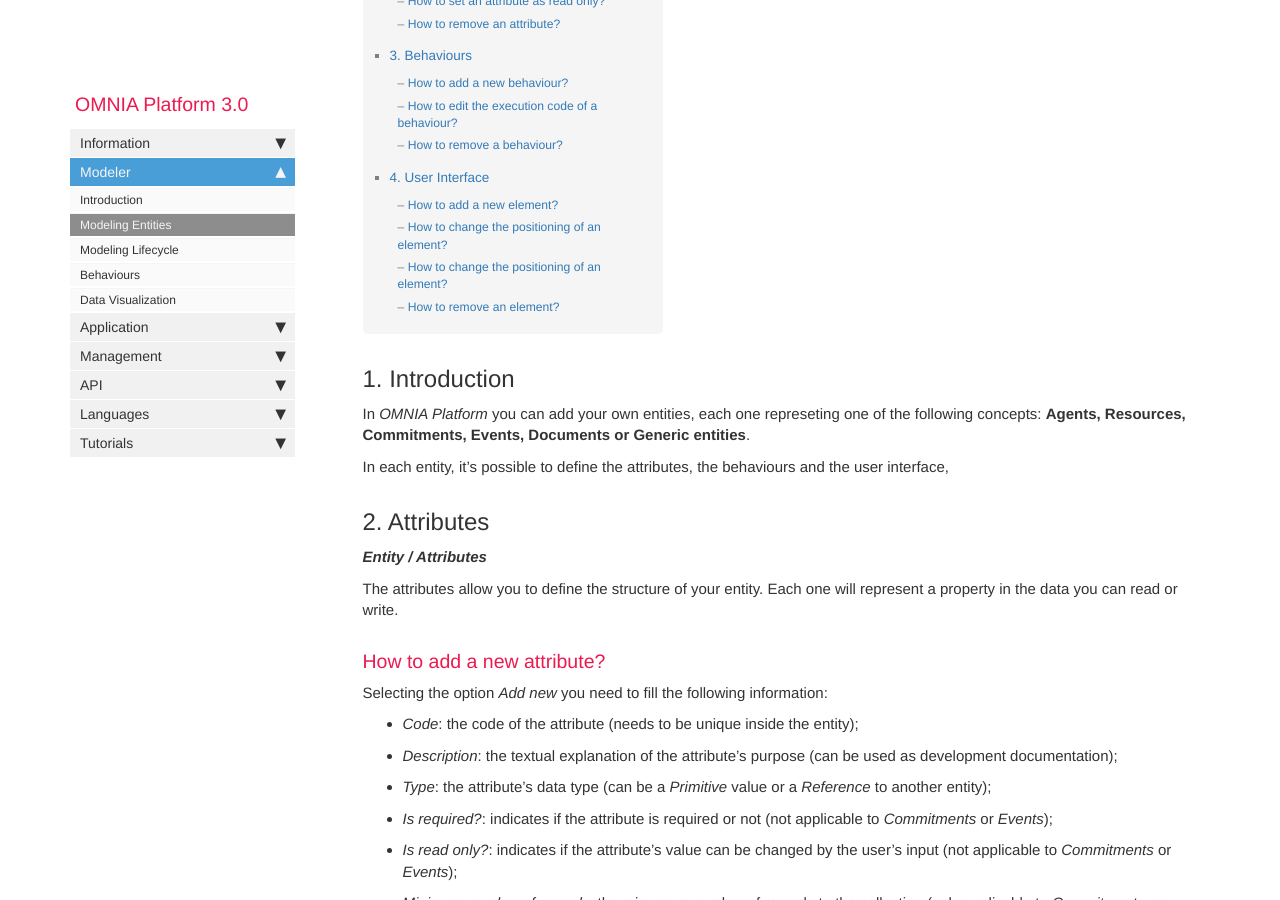
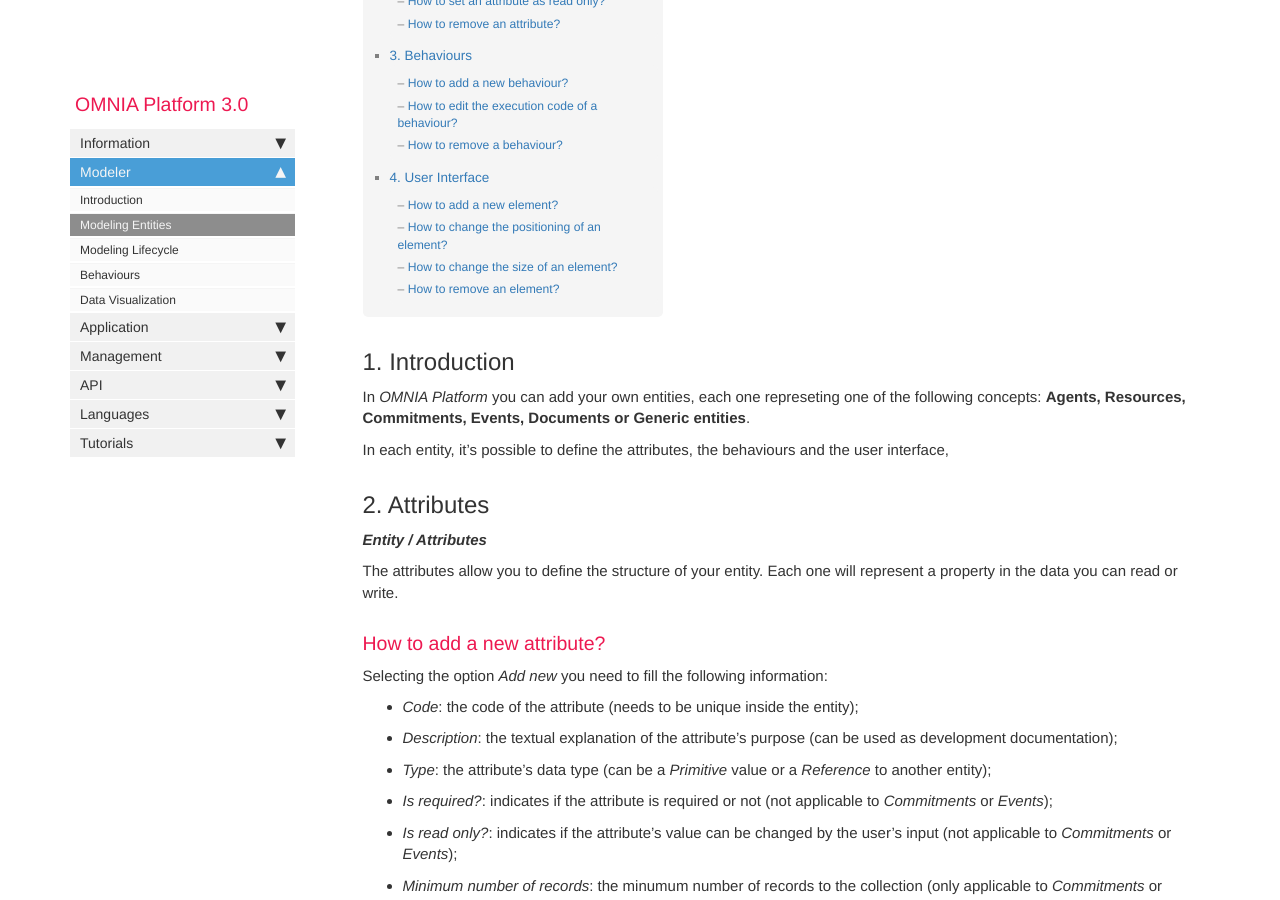
Before and after one commit to daniel8lopes/omnia3, a Jekyll site: the page built from docs/pages/omnia3/Modeler/omnia3_modeler_entities.md, in a window 1280 px wide and 900 px high, scrolled down 336 px. Built offline with Jekyll 4.4.1, drawn with Linux system fonts in a browser that asks for light colours; nearby versions of some CDN libraries; comment, search, counter and statistics services are not loaded; some of the changed text lies outside the part shown.

Commit message:
Review user interface typo

```diff
--- a/docs/pages/omnia3/Modeler/omnia3_modeler_entities.md
+++ b/docs/pages/omnia3/Modeler/omnia3_modeler_entities.md
@@ -81,7 +81,7 @@ Selecting the option _Add new element_ you will be able to add new elements to t
 ### How to change the positioning of an element?
 In the User Interface tab, select the element you want to change and, in the _Row_ and/or _Column_ fields, set the new positioning values.
 
-### How to change the positioning of an element?
+### How to change the size of an element?
 In the User Interface tab, select the element you want to change and, in the _Size_ field, select the new size.
 
 ### How to remove an element?
```
